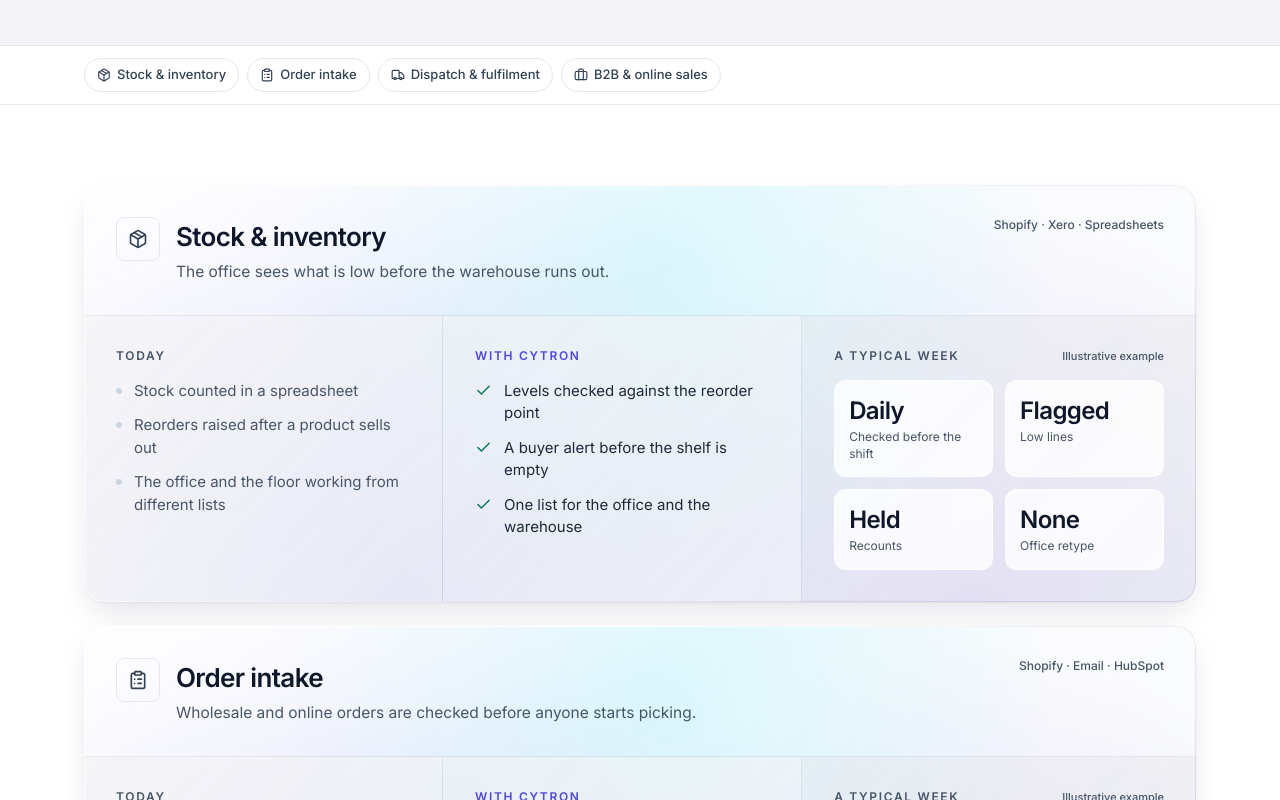
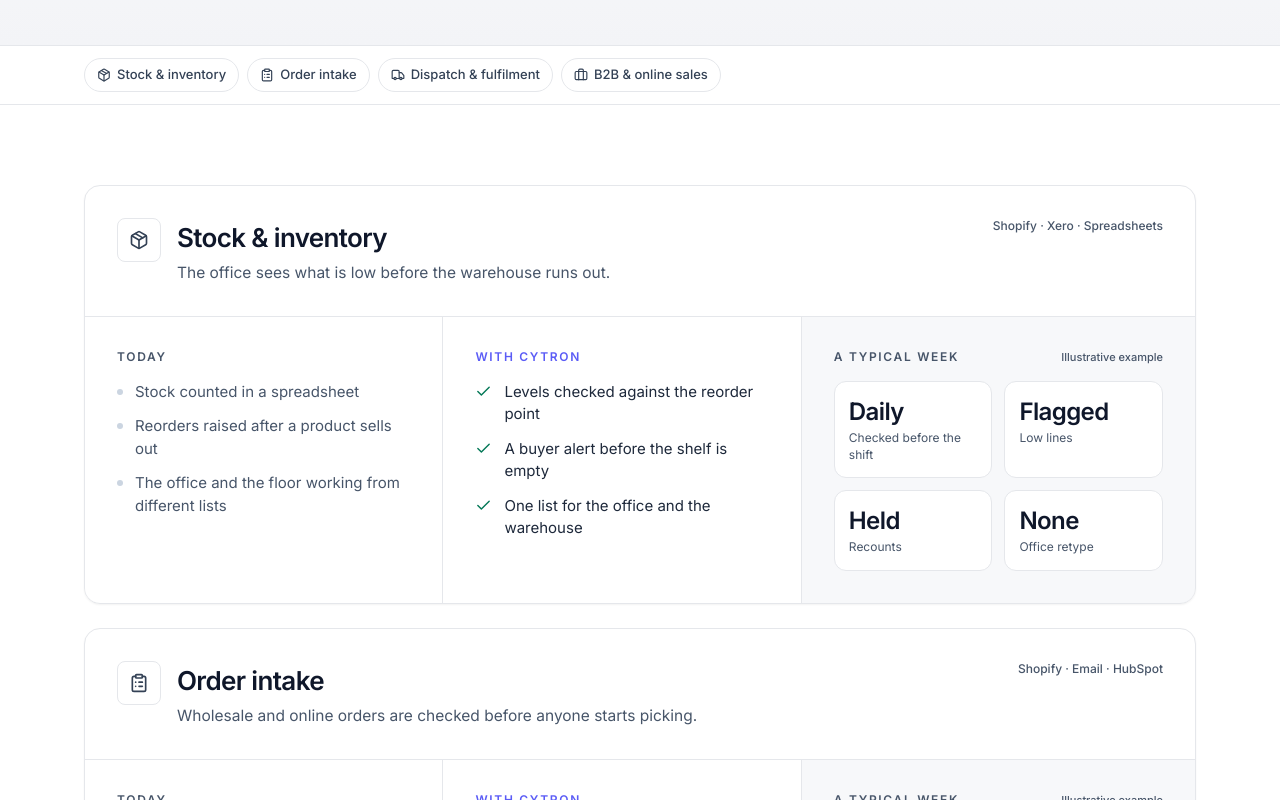
Before and after one commit to thiagocaian/Generate-auto-post-AI-videos-to-social-media-with-Veo3-and-Blotato, a Next.js app: page /use-cases in a window 1280 px wide. Shown: the part 520-1320 px from the top of the page. Built offline with nearby package versions, Linux system fonts and the light colour scheme.

Commit message:
Revert "Merge pull request #32 from thiagocaian/cytron-glass-pages"
This reverts commit 86ffd0e1e33fa4e81a4bc0cf874b62ef8c689ec2, reversing
changes made to 97aa6a3d6c05fafa3bf8f72aefb9cd178604862b.

```diff
--- a/components/marketing/contact-page.tsx
+++ b/components/marketing/contact-page.tsx
@@ -1,11 +1,9 @@
 "use client";
 
 import React from "react";
-import { useReducedMotion } from "framer-motion";
 import { CalendarCheck, Check, ClipboardList, MapPin, PhoneCall } from "lucide-react";
 import { Accent } from "@/components/site";
 import AuditForm from "@/components/marketing/audit-form";
-import { LiquidGlass } from "@/components/marketing/glass";
 
 const NEXT = [
   { icon: ClipboardList, t: "Tell us about the business", d: "Two minutes: who you are and which task eats the most time." },
@@ -16,7 +14,6 @@ const NEXT = [
 const GET = ["A map of where your team's hours go", "The top 3 tasks worth automating first", "A rough estimate of time and cost saved", "A clear next step, with no obligation"];
 
 export default function ContactPage() {
-  const reduced = useReducedMotion() === true;
   return (
     <div className="bg-white">
       <section id="audit" className="border-b border-[#e5e7eb] bg-gradient-to-b from-white to-[#f3f4f7]">
@@ -42,13 +39,13 @@ export default function ContactPage() {
               ))}
             </ol>
 
-            <LiquidGlass reduced={reduced} lite className="mt-10" panelClassName="p-6" sheenDelay="0.8s">
+            <div className="mt-10 rounded-xl border border-[#e5e7eb] bg-white p-6 shadow-sm">
               <p className="mb-4 text-sm font-semibold text-slate-900">What you get from the assessment</p>
               <ul className="space-y-2.5 text-[15px] text-slate-700">
                 {GET.map((g) => <li key={g} className="flex gap-2.5"><Check size={17} className="mt-0.5 shrink-0 text-emerald-700" />{g}</li>)}
               </ul>
-              <p className="mt-5 flex items-center gap-2 border-t border-slate-900/[0.08] pt-4 text-[13.5px] text-slate-600"><MapPin size={15} /> Gold Coast, Queensland · in person or online</p>
-            </LiquidGlass>
+              <p className="mt-5 flex items-center gap-2 border-t border-[#e5e7eb] pt-4 text-[13.5px] text-slate-600"><MapPin size={15} /> Gold Coast, Queensland · in person or online</p>
+            </div>
           </div>
           <div className="lg:sticky lg:top-24">
             <AuditForm />
--- a/components/marketing/glass.tsx
+++ b/components/marketing/glass.tsx
@@ -50,8 +50,6 @@ export function LiquidGlass({
   tall = false,
   maxTilt = 3,
   sheenDelay,
-  lite = false,
-  fill = false,
   ...rest
 }: {
   children: React.ReactNode;
@@ -61,16 +59,7 @@ export function LiquidGlass({
   tall?: boolean;
   maxTilt?: number;
   sheenDelay?: string;
-  /**
-   * Cheap variant for cards that repeat down a page: no backdrop-filter and no
-   * filter blur (the colour shapes are soft radial gradients), and the drift and
-   * sheen pause while the card is off screen. Same look, same pointer reflection.
-   */
-  lite?: boolean;
-  /** Stretch the glass to the height of its parent (equal-height grid cards). */
-  fill?: boolean;
 } & Omit<React.HTMLAttributes<HTMLDivElement>, "className" | "children">) {
-  const stageRef = useRef<HTMLDivElement>(null);
   const tiltRef = useRef<HTMLDivElement>(null);
   const frame = useRef(0);
   const last = useRef<{ x: number; y: number } | null>(null);
@@ -80,17 +69,6 @@ export function LiquidGlass({
     enabled.current = !reduced && canHoverFine();
     return () => cancelAnimationFrame(frame.current);
   }, [reduced]);
-
-  // Lite cards: only animate while on screen.
-  useEffect(() => {
-    const el = stageRef.current;
-    if (!lite || !el || typeof IntersectionObserver === "undefined") return;
-    const io = new IntersectionObserver(([e]) => {
-      el.dataset.inview = e.isIntersecting ? "true" : "false";
-    }, { rootMargin: "120px" });
-    io.observe(el);
-    return () => io.disconnect();
-  }, [lite]);
 
   const apply = useCallback(() => {
     frame.current = 0;
@@ -122,15 +100,7 @@ export function LiquidGlass({
   };
 
   return (
-    <div
-      ref={stageRef}
-      className={`lg-stage ${className}`}
-      data-lite={lite || undefined}
-      data-fill={fill || undefined}
-      onPointerMove={onPointerMove}
-      onPointerLeave={onPointerLeave}
-      {...rest}
-    >
+    <div className={`lg-stage ${className}`} onPointerMove={onPointerMove} onPointerLeave={onPointerLeave} {...rest}>
       <div ref={tiltRef} className="lg-tilt" data-hover="false">
         <div className="lg-backdrop" data-tall={tall || undefined} aria-hidden>
           <span className="lg-blob lg-blob-1" />
--- a/components/marketing/how-page.tsx
+++ b/components/marketing/how-page.tsx
@@ -1,13 +1,11 @@
 "use client";
 
 import React from "react";
-import { useReducedMotion } from "framer-motion";
 import { Eye, Lock, MessageSquare, RotateCcw, ShieldCheck, Sparkles } from "lucide-react";
 import { Accent, Eyebrow, Heading } from "@/components/site";
 import ScrollSteps, { type ScrollStep } from "@/components/marketing/scroll-steps";
 import { BuildFlow, ProcessMap, RulesCard, RunStatus } from "@/components/marketing/ui-fragments-more";
 import { CtaBand, PageIntro, PrimaryLink, SecondaryLink } from "@/components/marketing/page-kit";
-import { LiquidGlass } from "@/components/marketing/glass";
 
 const STEPS: ScrollStep[] = [
   { id: "audit", kicker: "Week 1", label: "Assess", detail: "We sit with your team, in person on the Coast or online, and map the tasks that eat the most hours. You get the top three worth automating first.", card: <ProcessMap /> },
@@ -33,7 +31,6 @@ const PRINCIPLES = [
 ];
 
 export default function HowPage() {
-  const reduced = useReducedMotion() === true;
   return (
     <div className="bg-white">
       <PageIntro
@@ -63,18 +60,18 @@ export default function HowPage() {
             <p className="mt-4 text-[15px] leading-relaxed text-slate-600">You choose when each area is checked. If nothing is flagged, everything in that area passed. Example schedule below.</p>
           </div>
           <ol className="relative space-y-3 before:absolute before:bottom-4 before:left-[15px] before:top-4 before:w-px before:bg-[#e5e7eb]">
-            {CARE_SCHEDULE.map((c, i) => (
+            {CARE_SCHEDULE.map((c) => (
               <li key={c.area} className="relative flex gap-4">
                 <span className="relative z-10 mt-5 flex h-[31px] w-[31px] shrink-0 items-center justify-center rounded-full border border-[#e5e7eb] bg-white">
                   <span className="h-2 w-2 rounded-full bg-[#5b5cf6]" />
                 </span>
-                <LiquidGlass reduced={reduced} lite className="flex-1" panelClassName="p-5" sheenDelay={`${i * 0.8 + 0.6}s`}>
+                <div className="flex-1 rounded-xl border border-[#e5e7eb] bg-white p-5 shadow-sm">
                   <div className="flex flex-wrap items-baseline gap-x-3">
                     <span className="text-sm font-semibold text-slate-600">{c.time}</span>
                     <span className="font-semibold text-slate-900">{c.area}</span>
                   </div>
                   <p className="mt-2 text-[14.5px] leading-relaxed text-slate-600">{c.check}</p>
-                </LiquidGlass>
+                </div>
               </li>
             ))}
           </ol>
--- a/components/marketing/liquid-glass.css
+++ b/components/marketing/liquid-glass.css
@@ -207,27 +207,3 @@
   .lg-tilt { transform: none !important; transition: none; }
   .lg-glare { display: none; }
 }
-
-/* ── Lite glass cards (other pages) ──────────────────────────────────────────
- * Same material as the panels, built to repeat: no backdrop-filter, no filter
- * blur (soft radial-gradient shapes instead), no permanent layer promotion,
- * and drift + sheen pause while the card is off screen (data-inview). */
-.lg-stage[data-fill] { height: 100%; }
-.lg-stage[data-fill] > .lg-tilt,
-.lg-stage[data-fill] .lg-panel,
-.lg-stage[data-fill] .lg-content { height: 100%; }
-
-.lg-stage[data-lite] .lg-tilt { will-change: auto; }
-.lg-stage[data-lite] .lg-blob { filter: none; }
-.lg-stage[data-lite] .lg-blob-1 { background: radial-gradient(closest-side, rgba(99, 102, 241, 0.42), rgba(99, 102, 241, 0)); width: 80%; left: -20%; top: -25%; }
-.lg-stage[data-lite] .lg-blob-2 { background: radial-gradient(closest-side, rgba(167, 139, 250, 0.4), rgba(167, 139, 250, 0)); width: 70%; right: -22%; top: 20%; }
-.lg-stage[data-lite] .lg-blob-3 { background: radial-gradient(closest-side, rgba(103, 232, 249, 0.4), rgba(103, 232, 249, 0)); width: 66%; left: 12%; bottom: -30%; }
-.lg-stage[data-lite] .lg-panel {
-  -webkit-backdrop-filter: none;
-  backdrop-filter: none;
-  background:
-    radial-gradient(120% 80% at 0% 0%, rgba(255, 255, 255, 0.55) 0%, rgba(255, 255, 255, 0) 45%),
-    linear-gradient(135deg, rgba(255, 255, 255, 0.62), rgba(255, 255, 255, 0.28));
-}
-.lg-stage[data-lite][data-inview="false"] .lg-blob,
-.lg-stage[data-lite][data-inview="false"] .lg-panel::after { animation-play-state: paused; }
--- a/components/marketing/pricing-page.tsx
+++ b/components/marketing/pricing-page.tsx
@@ -1,11 +1,9 @@
 "use client";
 
 import React from "react";
-import { useReducedMotion } from "framer-motion";
 import { Check, ChevronRight } from "lucide-react";
 import { Accent, Eyebrow, Heading } from "@/components/site";
 import { CtaBand, PageIntro, PrimaryLink, SecondaryLink } from "@/components/marketing/page-kit";
-import { LiquidGlass } from "@/components/marketing/glass";
 
 const PLANS = [
   {
@@ -80,7 +78,6 @@ const FAQ = [
 ];
 
 export default function PricingPage() {
-  const reduced = useReducedMotion() === true;
   return (
     <div className="bg-white">
       <PageIntro
@@ -93,17 +90,8 @@ export default function PricingPage() {
       <section className="bg-white py-16 sm:py-20">
         <div className="mx-auto max-w-6xl px-5">
           <div className="grid gap-5 md:grid-cols-2 xl:grid-cols-4">
-            {PLANS.map((p, i) => (
-              <LiquidGlass
-                key={p.t}
-                reduced={reduced}
-                lite
-                fill
-                className={p.hot ? "ring-2 ring-[#5b5cf6]" : ""}
-                panelClassName="p-7"
-                sheenDelay={`${i * 0.9 + 0.6}s`}
-              >
-                <div className="relative flex h-full flex-col">
+            {PLANS.map((p) => (
+              <div key={p.t} className={`relative flex flex-col rounded-2xl border bg-white p-7 shadow-sm ${p.hot ? "border-[#5b5cf6] ring-1 ring-[#5b5cf6]" : "border-[#e5e7eb]"}`}>
                 <div className="flex min-h-[26px] items-center justify-between">
                   {p.hot ? (
                     <p className="rounded-full bg-[#eef0ff] px-2.5 py-1 text-[11px] font-semibold uppercase tracking-[0.1em] text-[#4f46e5]">Recommended</p>
@@ -125,15 +113,12 @@ export default function PricingPage() {
                   {p.cta} <ChevronRight size={16} />
                 </a>
               </div>
-              </LiquidGlass>
             ))}
           </div>
-          <LiquidGlass reduced={reduced} lite className="mt-8" panelClassName="px-6 py-5" sheenDelay="4s">
-            <div className="flex flex-wrap items-center justify-center gap-x-8 gap-y-3 text-[14.5px] text-slate-700">
+          <div className="mt-8 flex flex-wrap items-center justify-center gap-x-8 gap-y-3 rounded-xl border border-[#e5e7eb] bg-[#f7f8fa] px-6 py-5 text-[14.5px] text-slate-700">
             <span className="text-xs font-semibold uppercase tracking-[0.14em] text-slate-600">Every plan</span>
             {INCLUDED.map((t) => <span key={t} className="flex items-center gap-2"><Check size={16} className="text-emerald-700" />{t}</span>)}
           </div>
-          </LiquidGlass>
           <p className="mt-4 text-center text-xs text-slate-600">Prices in AUD, ex GST where applicable. API usage, phone and SMS are subject to included allowances or additional charges.</p>
         </div>
       </section>
@@ -142,8 +127,7 @@ export default function PricingPage() {
         <div className="mx-auto max-w-3xl px-5">
           <Eyebrow>FAQ</Eyebrow>
           <Heading>Questions we hear a lot.</Heading>
-          <LiquidGlass reduced={reduced} tall className="mt-10" panelClassName="px-6" sheenDelay="1.5s">
-            <div className="divide-y divide-slate-900/[0.08]">
+          <div className="mt-10 divide-y divide-[#e5e7eb] rounded-xl border border-[#e5e7eb] bg-white px-6 shadow-sm">
             {FAQ.map((f) => (
               <details key={f.q} className="group py-5">
                 <summary className="flex cursor-pointer list-none items-center justify-between gap-4 text-[16px] font-semibold text-slate-900">
@@ -153,7 +137,6 @@ export default function PricingPage() {
               </details>
             ))}
           </div>
-          </LiquidGlass>
         </div>
       </section>
 
--- a/components/marketing/scroll-steps.tsx
+++ b/components/marketing/scroll-steps.tsx
@@ -3,7 +3,6 @@
 import React, { useRef, useState } from "react";
 import { AnimatePresence, motion, useInView, useMotionValueEvent, useReducedMotion, useScroll, useTransform } from "framer-motion";
 import { Check } from "lucide-react";
-import { LiquidGlass } from "@/components/marketing/glass";
 
 /** Generic sticky "advances as you scroll" section (desktop), stacked cards (mobile), static list (reduced motion). */
 
@@ -45,14 +44,11 @@ function StepList({ steps, active, onSelect, clickable }: { steps: ScrollStep[];
 }
 
 function StepCard({ step }: { step: ScrollStep }) {
-  const reduced = useReducedMotion() === true;
   return (
-    <LiquidGlass reduced={reduced} lite fill maxTilt={2} panelClassName="p-6 sm:p-7">
-      <div className="flex h-full min-h-[22rem] flex-col">
-        <p className="mb-5 text-sm font-semibold text-slate-800">{step.label}</p>
-        <div className="flex flex-1 flex-col justify-center">{step.card}</div>
-      </div>
-    </LiquidGlass>
+    <div className="flex h-full min-h-[22rem] flex-col rounded-xl border border-[#e5e7eb] bg-white p-6 shadow-sm sm:p-7">
+      <p className="mb-5 text-sm font-semibold text-slate-800">{step.label}</p>
+      <div className="flex flex-1 flex-col justify-center">{step.card}</div>
+    </div>
   );
 }
 
--- a/components/marketing/use-cases-page.tsx
+++ b/components/marketing/use-cases-page.tsx
@@ -7,7 +7,6 @@ import { Accent, Eyebrow, Heading } from "@/components/site";
 import StatsSection from "@/components/marketing/stats";
 import WeekTimeline from "@/components/marketing/week-timeline";
 import { CtaBand, PageIntro, PrimaryLink, SecondaryLink } from "@/components/marketing/page-kit";
-import { LiquidGlass } from "@/components/marketing/glass";
 const CASES: {
   id: string;
   icon: typeof Package;
@@ -96,10 +95,9 @@ export default function UseCasesPage() {
       </nav>
 
       <div className="mx-auto max-w-6xl space-y-6 px-5 py-16 sm:py-20">
-        {CASES.map((c, i) => (
-          <motion.section key={c.id} id={c.id} {...rise} className="scroll-mt-24">
-            <LiquidGlass reduced={reduced} lite maxTilt={1.5} sheenDelay={`${i * 1.1 + 0.6}s`}>
-              <div className="flex flex-wrap items-start justify-between gap-4 border-b border-slate-900/[0.07] p-6 sm:p-8">
+        {CASES.map((c) => (
+          <motion.section key={c.id} id={c.id} {...rise} className="scroll-mt-24 overflow-hidden rounded-2xl border border-[#e5e7eb] bg-white shadow-sm">
+            <div className="flex flex-wrap items-start justify-between gap-4 border-b border-[#e5e7eb] p-6 sm:p-8">
               <div className="flex gap-4">
                 <span className="flex h-11 w-11 shrink-0 items-center justify-center rounded-md border border-[#e5e7eb] text-slate-700"><c.icon size={20} /></span>
                 <div>
@@ -109,38 +107,37 @@ export default function UseCasesPage() {
               </div>
               <p className="text-xs font-medium text-slate-600">{c.tools}</p>
             </div>
-              <div className="grid gap-px bg-slate-900/[0.07] lg:grid-cols-[1fr_1fr_1.1fr]">
-                <div className="bg-white/55 p-6 sm:p-8">
+            <div className="grid gap-px bg-[#e5e7eb] lg:grid-cols-[1fr_1fr_1.1fr]">
+              <div className="bg-white p-6 sm:p-8">
                 <p className="mb-4 text-xs font-semibold uppercase tracking-[0.14em] text-slate-600">Today</p>
                 <ul className="space-y-3 text-[15px] text-slate-600">
                   {c.before.map((b) => <li key={b} className="flex gap-3"><span className="mt-2 h-1.5 w-1.5 shrink-0 rounded-full bg-slate-300" />{b}</li>)}
                 </ul>
               </div>
-                <div className="bg-white/55 p-6 sm:p-8">
-                  <p className="mb-4 text-xs font-semibold uppercase tracking-[0.14em] text-[#4f46e5]">With Cytron</p>
+              <div className="bg-white p-6 sm:p-8">
+                <p className="mb-4 text-xs font-semibold uppercase tracking-[0.14em] text-[#5b5cf6]">With Cytron</p>
                 <ul className="space-y-3 text-[15px] text-slate-800">
                   {c.after.map((a) => <li key={a} className="flex gap-3"><Check size={17} className="mt-0.5 shrink-0 text-emerald-700" />{a}</li>)}
                 </ul>
               </div>
-                <div className="bg-white/35 p-6 sm:p-8">
+              <div className="bg-[#f7f8fa] p-6 sm:p-8">
                 <div className="mb-4 flex items-baseline justify-between gap-3">
                   <p className="text-xs font-semibold uppercase tracking-[0.14em] text-slate-600">A typical week</p>
                   <p className="text-[11px] font-medium text-slate-600">Illustrative example</p>
                 </div>
                 <dl className="grid grid-cols-2 gap-3">
                   {c.week.map(([k, v]) => (
-                      <div key={k} className="rounded-lg border border-white/80 bg-white/80 p-3.5">
+                    <div key={k} className="rounded-lg border border-[#e5e7eb] bg-white p-3.5">
                       <dd className="text-2xl font-semibold tabular-nums tracking-tight text-slate-900">{v}</dd>
                       <dt className="mt-0.5 text-[12px] leading-snug text-slate-600">{k}</dt>
                     </div>
                   ))}
                 </dl>
                 {c.more && (
-                    <a href={c.more.href} className="mt-5 inline-flex items-center gap-1 text-sm font-semibold text-[#4f46e5] hover:text-[#4338ca]">{c.more.label} <ChevronRight size={15} /></a>
+                  <a href={c.more.href} className="mt-5 inline-flex items-center gap-1 text-sm font-semibold text-[#5b5cf6] hover:text-[#4f46e5]">{c.more.label} <ChevronRight size={15} /></a>
                 )}
               </div>
             </div>
-            </LiquidGlass>
           </motion.section>
         ))}
         <p className="text-xs text-slate-600">Examples of the office work, not client results. Every operation gets its own rules, tone and tools.</p>
@@ -156,12 +153,8 @@ export default function UseCasesPage() {
             <p className="mt-4 leading-relaxed text-slate-600">A growing Australian online store was checking every order by hand each morning before anything could ship. We automated the order checks, the shipping paperwork and a daily summary for the team. Anything unusual now goes to a person first.</p>
           </div>
           <ul className="space-y-3 self-center text-[15px] text-slate-700">
-            {CASE_POINTS.map((t, i) => (
-              <li key={t}>
-                <LiquidGlass reduced={reduced} lite panelClassName="p-4" sheenDelay={`${i * 0.7 + 0.5}s`}>
-                  <div className="flex gap-3"><Check size={18} className="mt-0.5 shrink-0 text-emerald-700" />{t}</div>
-                </LiquidGlass>
-              </li>
+            {CASE_POINTS.map((t) => (
+              <li key={t} className="flex gap-3 rounded-xl border border-[#e5e7eb] bg-white p-4 shadow-sm"><Check size={18} className="mt-0.5 shrink-0 text-emerald-700" />{t}</li>
             ))}
           </ul>
         </div>
```
Also changed, not shown: components/marketing/audit-form.tsx (+3 -4 lines), components/marketing/services-page.tsx (+5 -10 lines), components/marketing/stats.tsx (+1 -6 lines). Lines whose indentation alone changed are shown as unchanged.
